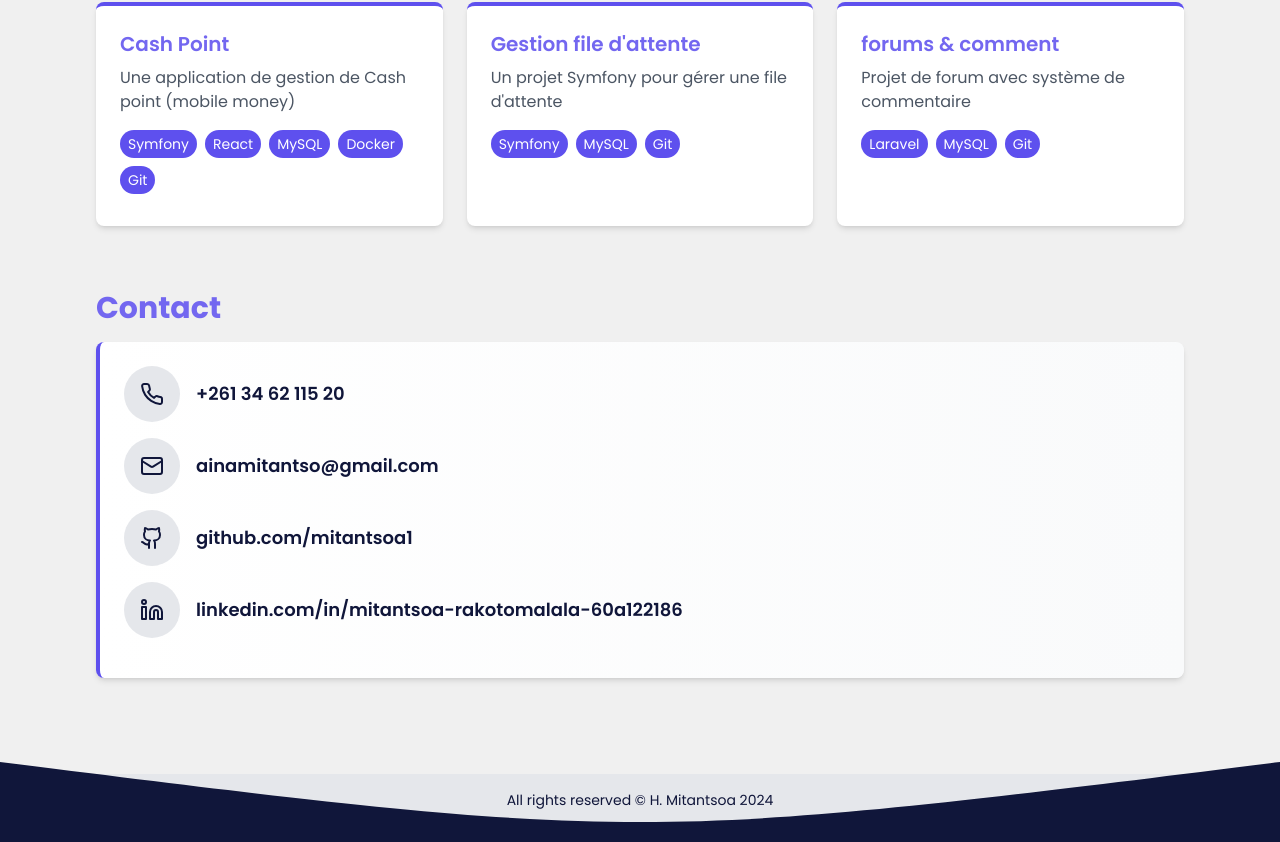
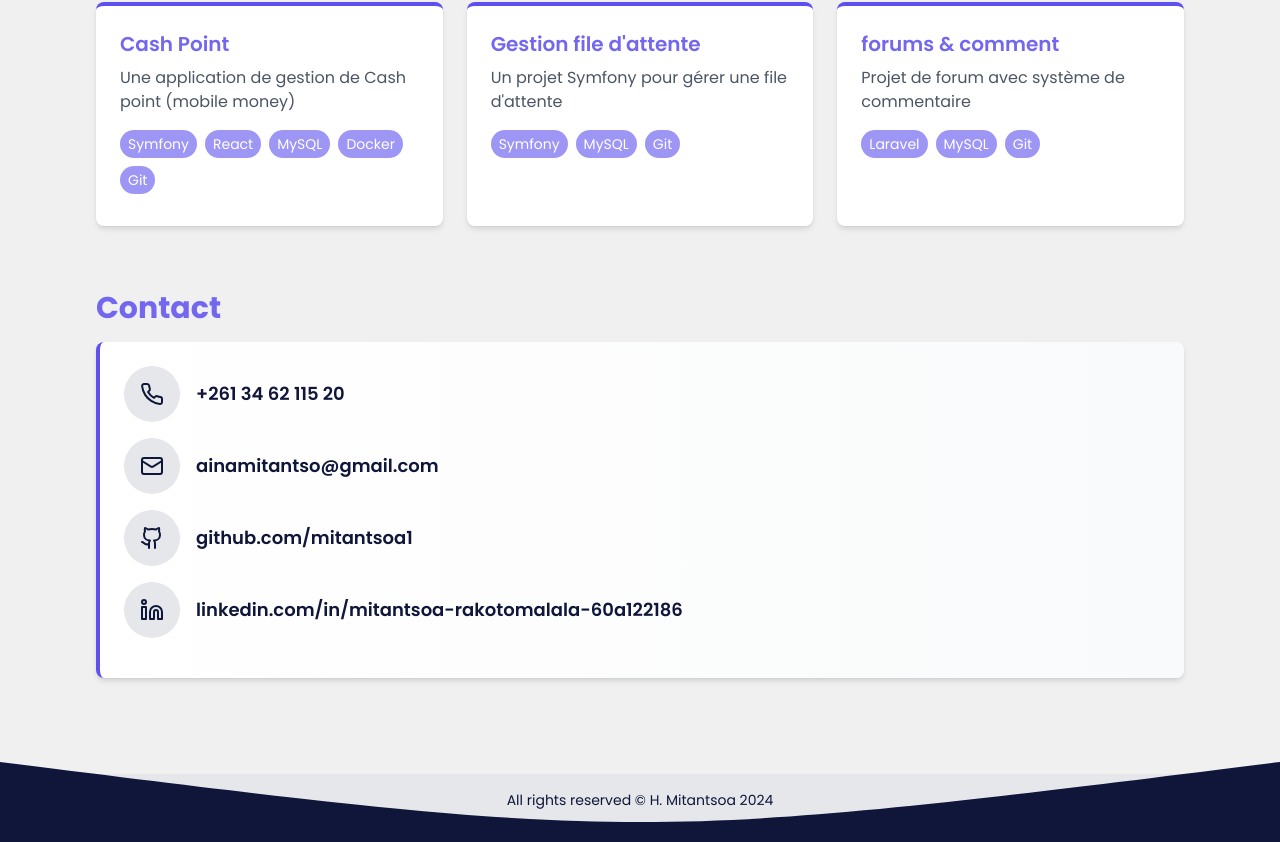
Before and after one commit to mitantsoa1/portfolio, a React (Vite) app: page / in a window 1280 px wide. Shown: the part 1214-2056 px from the top of the page. Built offline with nearby package versions, Linux system fonts and the light colour scheme.

Commit message:
project design

```diff
--- a/src/components/Projects.jsx
+++ b/src/components/Projects.jsx
@@ -42,7 +42,7 @@ const Projects = () => {
               {project.technologies.map((tech, techIndex) => (
                 <span
                   key={techIndex}
-                  className="px-2 py-1 mb-2 mr-2 text-sm text-white rounded-full bg-secondary"
+                  className="px-2 py-1 mb-2 mr-2 text-sm text-white rounded-full bg-secondary/60"
                 >
                   {tech}
                 </span>
```
